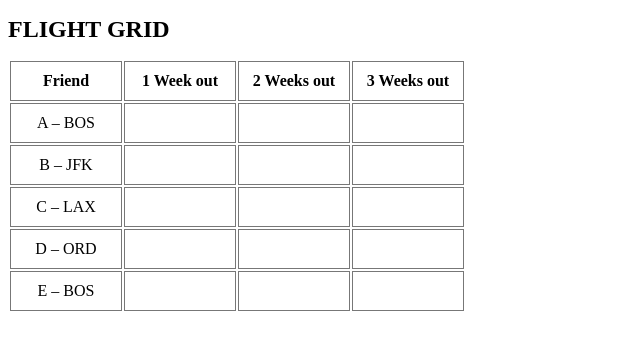
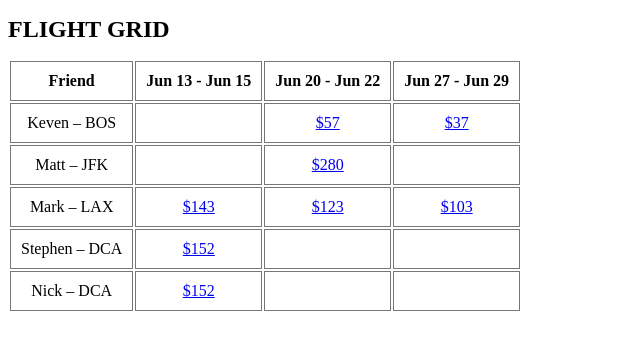
Before and after one commit to dgriff03/flights, a Flask app: page /daniel in a window 1280 px wide. Shown: the top 350 px of the page, without its empty margins (0-640 px from the left). Run offline with Flask 2, Linux system fonts and the light colour scheme; some libraries are stand-ins or nearby versions.

Commit message:
initial data polling logic with data simulation

```diff
--- a/app/app.py
+++ b/app/app.py
@@ -1,4 +1,7 @@
-from flask import Flask, render_template, g
+from flask import Flask, render_template, g, request
+
+from datetime import date, timedelta
+import json
 
 app = Flask(__name__)
 
@@ -20,26 +23,68 @@ def omar():
 @app.route('/daniel')
 def daniel():
     g.path = '/daniel'
-    friends = [{'name': 'A', 'airport': 'BOS'},
-               {'name': 'B', 'airport': 'JFK'},
-               {'name': 'C', 'airport': 'LAX'},
-               {'name': 'D', 'airport': 'ORD'},
-               {'name': 'E', 'airport': 'BOS'}]
+    friends = [{'name': 'Keven', 'airport': 'BOS'},
+               {'name': 'Matt', 'airport': 'JFK'},
+               {'name': 'Mark', 'airport': 'LAX'},
+               {'name': 'Stephen', 'airport': 'DCA'},
+               {'name': 'Nick', 'airport': 'DCA'}]
     return flight_grid(friends)
 
 def flight_grid(friends):
     airports = list(set(map(lambda x: x['airport'], friends)))
-    return render_template('flight_grid.html', friends=friends, airports=airports)
+    date_pairs = []
+    def date_formater(d):
+      return d.strftime("%b %d")
 
-@app.route('/flights')
+    return render_template('flight_grid.html',
+      friends=friends,
+      airports=airports,
+      date_pairs=build_date_pairs(date_formater))
+
+@app.route('/flights.json')
 def flights():
-    omars_fundtion()
-    return render_template('home.html')
+    origin = request.args.get('origin', '')
+    destination = request.args.get('destination', '')
+    offset = request.args.get('offset', '')
+    return json.dumps(flight_info(origin, destination, offset))
 
 
+############################################
+#             Helper Functions             #
+############################################
 
+def flight_info(origin, destination, offset):
+  price_data = {
+    'BOS': '77',
+    'DCA': '152',
+    'ORD': '88',
+    'JFK': '300',
+    'LAX': '143',
+  }
+  price = int(price_data.get(destination, '204'))
+  price -= int(offset) * 20
+  return {'price': str(price), 'link':  'http://google.com', 'airline': 'AA'}
 
+def build_date_pairs(date_formater):
+  pairs = []
+  friday = get_closest_friday()
+  for i in range(3):
+    friday_offset = timedelta(7 * i)
+    sunday_offset = timedelta(2 + (7 * i))
+    pairs.append(
+      (date_formater(friday + friday_offset),
+       date_formater(friday + sunday_offset))
+    )
+  return pairs
 
+def get_closest_friday():
+  today = date.today()
+  day_of_week  = today.weekday()
+  FRIDAY = 4
+  if day_of_week < FRIDAY:
+    day_of_week += 7
+  delta = day_of_week - FRIDAY
+  return today + timedelta(days=delta)
 
 if __name__ == '__main__':
-    app.run()
+    app.run(debug=True)
--- a/app/static/flight_grid.css
+++ b/app/static/flight_grid.css
@@ -1,6 +1,5 @@
 td, th {
     border: 1px solid #777;
-    padding: 10px 5px;
+    padding: 10px;
     text-align: center;
-    width: 100px;
 }
--- a/app/templates/flight_grid.html
+++ b/app/templates/flight_grid.html
@@ -9,16 +9,16 @@
 <table>
     <tr>
         <th>Friend</th>
-        <th>1 Week out</th>
-        <th>2 Weeks out</th>
-        <th>3 Weeks out</th>
+        {% for date_pair in date_pairs %}
+            <th class="date-headers">{{date_pair[0]}} - {{date_pair[1]}}</td>
+        {% endfor %}
     </tr>
     {% for friend in friends %}
         <tr data-airport={{friend['airport']}}>
-            <td>{{ friend['name'] }}  &ndash; {{friend['airport']}}</td>
-            <td data-index="0"></td>
-            <td data-index="1"></td>
-            <td data-index="2"}></td>
+            <td class="name">{{ friend['name'] }}  &ndash; {{friend['airport']}}</td>
+            {% for date_pair in date_pairs %}
+                <td class="price" data-index={{loop.index - 1}}></td>
+            {% endfor %}
         </tr>
     {% endfor %}
 </table>
--- a/app/templates/layout.html
+++ b/app/templates/layout.html
@@ -1,7 +1,7 @@
 <!doctype html>
 <html>
   <head>
-      <link rel="shortcut icon" href="{{ url_for('static', filename='favicon.ico') }}">
+      <link rel="icon" type="image/x-icon" href="{{ url_for('static', filename='favicon.ico') }}">
       <link rel="stylesheet" type="text/css" href="{{ url_for('static', filename='main.css') }}">
       <script src="http://ajax.googleapis.com/ajax/libs/jquery/1.7.1/jquery.min.js" type="text/javascript"></script>
       <title>Flight Prices - {% block title %}{% endblock %}</title>
--- /dev/null
+++ b/runtime.txt
@@ -0,0 +1 @@
+python-2.7.11
```
Also changed, not shown: app/static/flight_grid.js (+33 -2 lines), requirements.txt (added, +8 -0 lines), app/static/favicon.ico (added), 1 other file.
